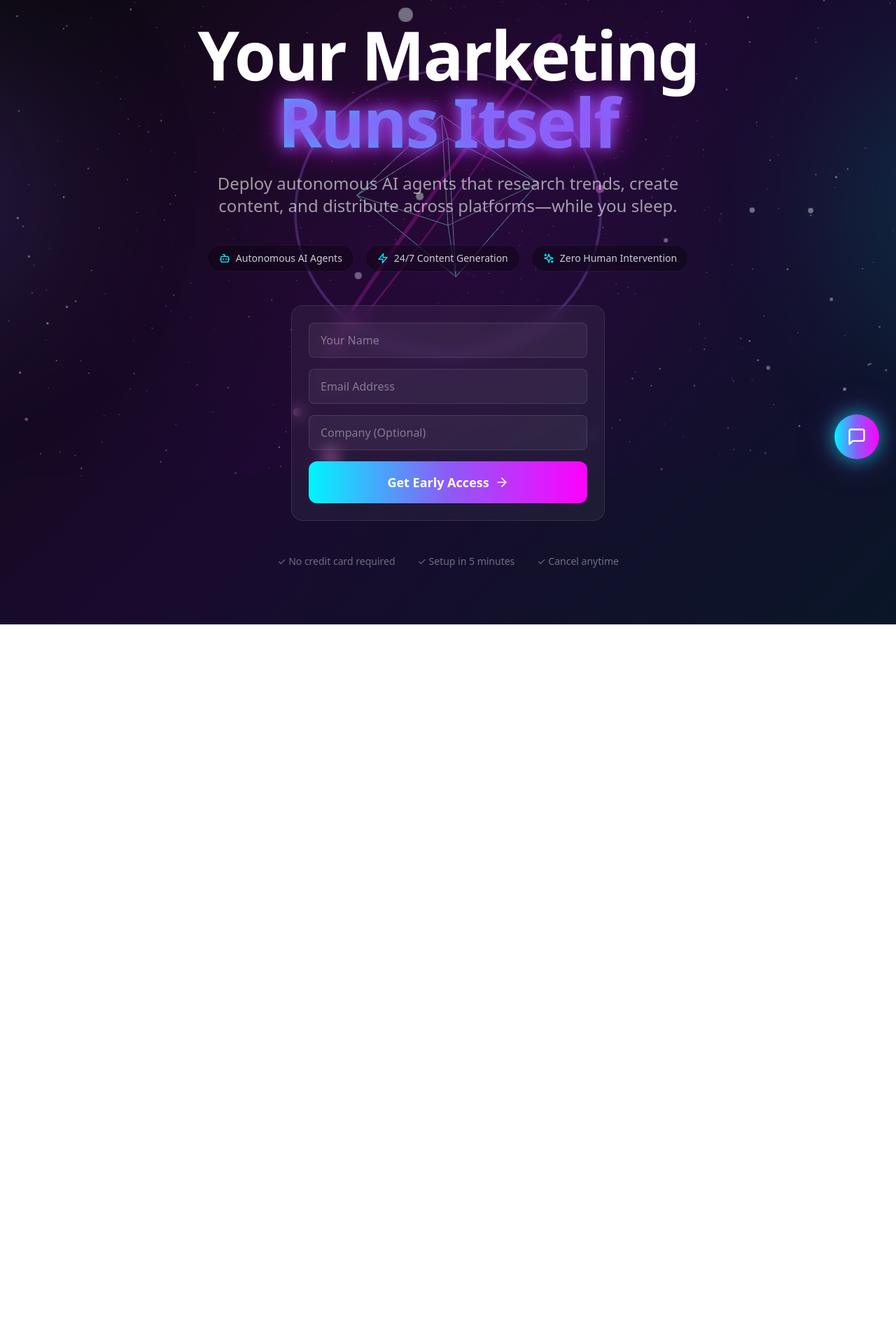
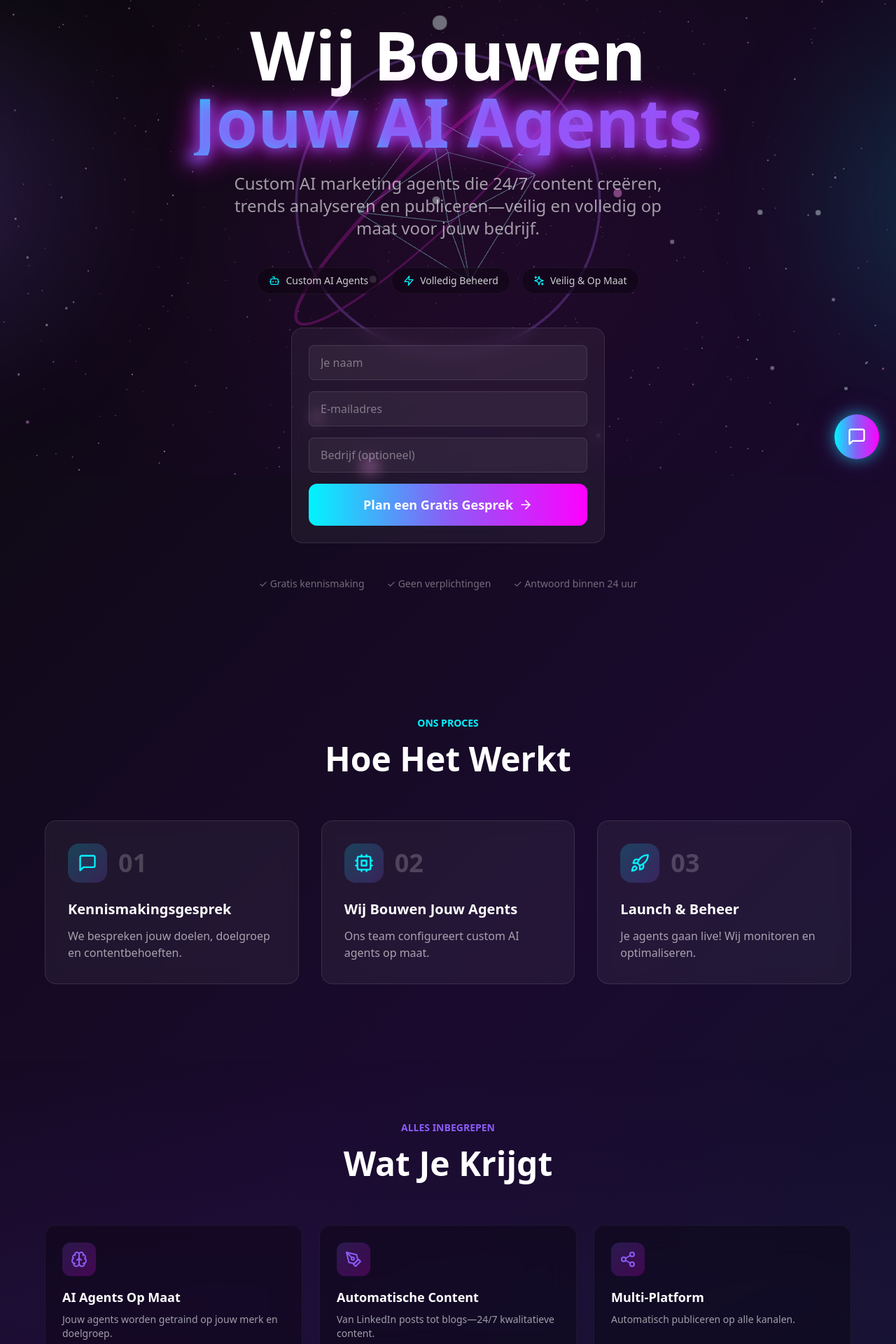
Before and after one commit to kmosterd/novaclaw-ai, a Next.js app: page / in a window 1280 px wide. Shown: the part 120-2040 px from the top of the page at 70% size. Before the commit the page ends 1012 px from the top, so only its background shows below. Built offline with nearby package versions, Linux system fonts and the light colour scheme.

Commit message:
Redesign landing page for agency positioning

```diff
--- a/app/page.tsx
+++ b/app/page.tsx
@@ -1,23 +1,20 @@
 import dynamic from "next/dynamic";
 import Hero from "@/components/Hero";
+import HowItWorks from "@/components/HowItWorks";
+import WhatYouGet from "@/components/WhatYouGet";
+import Pricing from "@/components/Pricing";
 import AgentChat from "@/components/AgentChat";
 
-// Dynamic import for 3D component to prevent SSR issues
-const ParticleField = dynamic(
-  () => import("@/components/three/ParticleField"),
-  { ssr: false }
-);
+const ParticleField = dynamic(() => import("@/components/three/ParticleField"), { ssr: false });
 
 export default function Home() {
   return (
     <main className="relative">
-      {/* 3D Background */}
       <ParticleField />
-
-      {/* Hero Section */}
-      <Hero />
-
-      {/* AI Chat Widget */}
+      <section id="contact"><Hero /></section>
+      <HowItWorks />
+      <WhatYouGet />
+      <Pricing />
       <AgentChat />
     </main>
   );
--- a/components/Hero.tsx
+++ b/components/Hero.tsx
@@ -1,220 +1,81 @@
 "use client";
-
 import { useState } from "react";
 import { motion } from "framer-motion";
 import { Sparkles, Zap, Bot, ArrowRight, CheckCircle2, Loader2 } from "lucide-react";
 import { cn } from "@/lib/utils";
 
-interface LeadFormData {
-  email: string;
-  name: string;
-  company: string;
-}
-
 export default function Hero() {
-  const [formData, setFormData] = useState<LeadFormData>({
-    email: "",
-    name: "",
-    company: "",
-  });
+  const [formData, setFormData] = useState({ email: "", name: "", company: "" });
   const [isSubmitting, setIsSubmitting] = useState(false);
   const [isSubmitted, setIsSubmitted] = useState(false);
-  const [error, setError] = useState<string | null>(null);
+  const [error, setError] = useState(null);
 
-  const handleSubmit = async (e: React.FormEvent) => {
+  const handleSubmit = async (e) => {
     e.preventDefault();
     setIsSubmitting(true);
-    setError(null);
-
     try {
-      const response = await fetch("/api/leads", {
-        method: "POST",
-        headers: { "Content-Type": "application/json" },
-        body: JSON.stringify({
-          ...formData,
-          source: "hero_form",
-          metadata: {
-            page: "homepage",
-            timestamp: new Date().toISOString(),
-            userAgent: typeof navigator !== "undefined" ? navigator.userAgent : "",
-          },
-        }),
-      });
-
-      if (!response.ok) {
-        throw new Error("Failed to submit");
-      }
-
+      const response = await fetch("/api/leads", { method: "POST", headers: { "Content-Type": "application/json" }, body: JSON.stringify({ ...formData, source: "hero_form" }) });
+      if (!response.ok) throw new Error("Failed");
       setIsSubmitted(true);
-    } catch (err) {
-      setError("Something went wrong. Please try again.");
-    } finally {
-      setIsSubmitting(false);
-    }
-  };
-
-  const containerVariants = {
-    hidden: { opacity: 0 },
-    visible: {
-      opacity: 1,
-      transition: {
-        staggerChildren: 0.15,
-        delayChildren: 0.2,
-      },
-    },
-  };
-
-  const itemVariants = {
-    hidden: { opacity: 0, y: 30 },
-    visible: {
-      opacity: 1,
-      y: 0,
-      transition: { duration: 0.6, ease: [0.22, 1, 0.36, 1] },
-    },
+    } catch (err) { setError("Er ging iets mis. Probeer opnieuw."); }
+    finally { setIsSubmitting(false); }
   };
 
   const features = [
-    { icon: Bot, text: "Autonomous AI Agents" },
-    { icon: Zap, text: "24/7 Content Generation" },
-    { icon: Sparkles, text: "Zero Human Intervention" },
+    { icon: Bot, text: "Custom AI Agents" },
+    { icon: Zap, text: "Volledig Beheerd" },
+    { icon: Sparkles, text: "Veilig & Op Maat" },
   ];
 
   return (
     <section className="relative min-h-screen flex items-center justify-center px-4 py-20">
-      <motion.div
-        className="max-w-6xl mx-auto text-center"
-        variants={containerVariants}
-        initial="hidden"
-        animate="visible"
-      >
-        {/* Badge */}
-        <motion.div variants={itemVariants} className="mb-8">
+      <motion.div className="max-w-6xl mx-auto text-center" initial={{ opacity: 0 }} animate={{ opacity: 1 }}>
+        <motion.div initial={{ opacity: 0, y: 20 }} animate={{ opacity: 1, y: 0 }} className="mb-8">
           <span className="inline-flex items-center gap-2 px-4 py-2 glass rounded-full text-sm">
-            <span className="relative flex h-2 w-2">
-              <span className="animate-ping absolute inline-flex h-full w-full rounded-full bg-neon-cyan opacity-75" />
-              <span className="relative inline-flex rounded-full h-2 w-2 bg-neon-cyan" />
-            </span>
+            <span className="relative flex h-2 w-2"><span className="animate-ping absolute inline-flex h-full w-full rounded-full bg-neon-cyan opacity-75" /><span className="relative inline-flex rounded-full h-2 w-2 bg-neon-cyan" /></span>
             <span className="text-white/80">Powered by Autonomous Intelligence</span>
           </span>
         </motion.div>
-
-        {/* Main Headline */}
-        <motion.h1
-          variants={itemVariants}
-          className="text-5xl md:text-7xl lg:text-8xl font-bold mb-6 tracking-tight"
-        >
-          <span className="block text-white">Your Marketing</span>
-          <span className="block neon-text animate-glow">Runs Itself</span>
+        <motion.h1 initial={{ opacity: 0, y: 20 }} animate={{ opacity: 1, y: 0 }} transition={{ delay: 0.1 }} className="text-5xl md:text-7xl lg:text-8xl font-bold mb-6">
+          <span className="block text-white">Wij Bouwen</span>
+          <span className="block neon-text animate-glow">Jouw AI Agents</span>
         </motion.h1>
-
-        {/* Subheadline */}
-        <motion.p
-          variants={itemVariants}
-          className="text-xl md:text-2xl text-white/60 max-w-2xl mx-auto mb-10"
-        >
-          Deploy autonomous AI agents that research trends, create content,
-          and distribute across platforms—while you sleep.
+        <motion.p initial={{ opacity: 0, y: 20 }} animate={{ opacity: 1, y: 0 }} transition={{ delay: 0.2 }} className="text-xl md:text-2xl text-white/60 max-w-2xl mx-auto mb-10">
+          Custom AI marketing agents die 24/7 content creëren, trends analyseren en publiceren—veilig en volledig op maat voor jouw bedrijf.
         </motion.p>
-
-        {/* Feature Pills */}
-        <motion.div
-          variants={itemVariants}
-          className="flex flex-wrap justify-center gap-4 mb-12"
-        >
+        <motion.div initial={{ opacity: 0, y: 20 }} animate={{ opacity: 1, y: 0 }} transition={{ delay: 0.3 }} className="flex flex-wrap justify-center gap-4 mb-12">
           {features.map((feature, idx) => (
-            <div
-              key={idx}
-              className="flex items-center gap-2 px-4 py-2 glass-dark rounded-full"
-            >
+            <div key={idx} className="flex items-center gap-2 px-4 py-2 glass-dark rounded-full">
               <feature.icon className="w-4 h-4 text-neon-cyan" />
               <span className="text-sm text-white/80">{feature.text}</span>
             </div>
           ))}
         </motion.div>
-
-        {/* Lead Capture Form */}
-        <motion.div variants={itemVariants} className="max-w-md mx-auto">
+        <motion.div initial={{ opacity: 0, y: 20 }} animate={{ opacity: 1, y: 0 }} transition={{ delay: 0.4 }} className="max-w-md mx-auto">
           {!isSubmitted ? (
             <form onSubmit={handleSubmit} className="space-y-4">
               <div className="glass p-6 space-y-4">
-                <input
-                  type="text"
-                  placeholder="Your Name"
-                  value={formData.name}
-                  onChange={(e) => setFormData({ ...formData, name: e.target.value })}
-                  className="glass-input"
-                  required
-                />
-                <input
-                  type="email"
-                  placeholder="Email Address"
-                  value={formData.email}
-                  onChange={(e) => setFormData({ ...formData, email: e.target.value })}
-                  className="glass-input"
-                  required
-                />
-                <input
-                  type="text"
-                  placeholder="Company (Optional)"
-                  value={formData.company}
-                  onChange={(e) => setFormData({ ...formData, company: e.target.value })}
-                  className="glass-input"
-                />
-
-                <button
-                  type="submit"
-                  disabled={isSubmitting}
-                  className={cn(
-                    "w-full py-4 px-6 rounded-xl font-semibold text-lg",
-                    "bg-gradient-to-r from-neon-cyan via-neon-purple to-neon-magenta",
-                    "hover:shadow-neon-cyan transition-all duration-300",
-                    "flex items-center justify-center gap-2",
-                    "disabled:opacity-70 disabled:cursor-not-allowed"
-                  )}
-                >
-                  {isSubmitting ? (
-                    <>
-                      <Loader2 className="w-5 h-5 animate-spin" />
-                      Processing...
-                    </>
-                  ) : (
-                    <>
-                      Get Early Access
-                      <ArrowRight className="w-5 h-5" />
-                    </>
-                  )}
+                <input type="text" placeholder="Je naam" value={formData.name} onChange={(e) => setFormData({ ...formData, name: e.target.value })} className="glass-input" required />
+                <input type="email" placeholder="E-mailadres" value={formData.email} onChange={(e) => setFormData({ ...formData, email: e.target.value })} className="glass-input" required />
+                <input type="text" placeholder="Bedrijf (optioneel)" value={formData.company} onChange={(e) => setFormData({ ...formData, company: e.target.value })} className="glass-input" />
+                <button type="submit" disabled={isSubmitting} className={cn("w-full py-4 px-6 rounded-xl font-semibold text-lg bg-gradient-to-r from-neon-cyan via-neon-purple to-neon-magenta hover:shadow-neon-cyan transition-all flex items-center justify-center gap-2", isSubmitting && "opacity-70")}>
+                  {isSubmitting ? <><Loader2 className="w-5 h-5 animate-spin" />Even geduld...</> : <>Plan een Gratis Gesprek<ArrowRight className="w-5 h-5" /></>}
                 </button>
-
-                {error && (
-                  <p className="text-red-400 text-sm text-center">{error}</p>
-                )}
+                {error && <p className="text-red-400 text-sm text-center">{error}</p>}
               </div>
             </form>
           ) : (
-            <motion.div
-              initial={{ opacity: 0, scale: 0.9 }}
-              animate={{ opacity: 1, scale: 1 }}
-              className="glass p-8 text-center"
-            >
-              <div className="w-16 h-16 mx-auto mb-4 rounded-full bg-neon-green/20 flex items-center justify-center">
-                <CheckCircle2 className="w-8 h-8 text-neon-green" />
-              </div>
-              <h3 className="text-2xl font-bold mb-2">You're In!</h3>
-              <p className="text-white/60">
-                Our AI agents are now preparing your personalized onboarding sequence.
-              </p>
-            </motion.div>
+            <div className="glass p-8 text-center">
+              <div className="w-16 h-16 mx-auto mb-4 rounded-full bg-neon-green/20 flex items-center justify-center"><CheckCircle2 className="w-8 h-8 text-neon-green" /></div>
+              <h3 className="text-2xl font-bold mb-2">Bedankt!</h3>
+              <p className="text-white/60">We nemen binnen 24 uur contact met je op.</p>
+            </div>
           )}
         </motion.div>
-
-        {/* Trust Indicators */}
-        <motion.div
-          variants={itemVariants}
-          className="mt-12 flex flex-wrap justify-center gap-8 text-white/40 text-sm"
-        >
-          <span>✓ No credit card required</span>
-          <span>✓ Setup in 5 minutes</span>
-          <span>✓ Cancel anytime</span>
+        <motion.div initial={{ opacity: 0 }} animate={{ opacity: 1 }} transition={{ delay: 0.5 }} className="mt-12 flex flex-wrap justify-center gap-8 text-white/40 text-sm">
+          <span>✓ Gratis kennismaking</span>
+          <span>✓ Geen verplichtingen</span>
+          <span>✓ Antwoord binnen 24 uur</span>
         </motion.div>
       </motion.div>
     </section>
--- /dev/null
+++ b/components/HowItWorks.tsx
@@ -0,0 +1,32 @@
+"use client";
+import { motion } from "framer-motion";
+import { MessageSquare, Cpu, Rocket } from "lucide-react";
+export default function HowItWorks() {
+  const steps = [
+    { icon: MessageSquare, step: "01", title: "Kennismakingsgesprek", description: "We bespreken jouw doelen, doelgroep en contentbehoeften." },
+    { icon: Cpu, step: "02", title: "Wij Bouwen Jouw Agents", description: "Ons team configureert custom AI agents op maat." },
+    { icon: Rocket, step: "03", title: "Launch & Beheer", description: "Je agents gaan live! Wij monitoren en optimaliseren." },
+  ];
+  return (
+    <section className="relative py-24 px-4">
+      <div className="max-w-6xl mx-auto">
+        <motion.div initial={{ opacity: 0, y: 20 }} whileInView={{ opacity: 1, y: 0 }} viewport={{ once: true }} className="text-center mb-16">
+          <span className="text-neon-cyan text-sm font-semibold uppercase">Ons Proces</span>
+          <h2 className="text-4xl md:text-5xl font-bold mt-4 mb-6">Hoe Het Werkt</h2>
+        </motion.div>
+        <div className="grid md:grid-cols-3 gap-8">
+          {steps.map((step, idx) => (
+            <motion.div key={idx} initial={{ opacity: 0, y: 30 }} whileInView={{ opacity: 1, y: 0 }} viewport={{ once: true }} className="glass p-8">
+              <div className="flex items-center gap-4 mb-6">
+                <div className="w-14 h-14 rounded-2xl bg-gradient-to-br from-neon-cyan/20 to-neon-purple/20 flex items-center justify-center"><step.icon className="w-7 h-7 text-neon-cyan" /></div>
+                <span className="text-4xl font-bold text-white/20">{step.step}</span>
+              </div>
+              <h3 className="text-xl font-bold mb-3">{step.title}</h3>
+              <p className="text-white/60">{step.description}</p>
+            </motion.div>
+          ))}
+        </div>
+      </div>
+    </section>
+  );
+}
--- /dev/null
+++ b/components/Pricing.tsx
@@ -0,0 +1,45 @@
+"use client";
+import { motion } from "framer-motion";
+import { Check, ArrowRight } from "lucide-react";
+import { cn } from "@/lib/utils";
+
+export default function Pricing() {
+  const plans = [
+    { name: "Starter", price: "497", period: "/maand", description: "Perfect om te starten", features: ["1 Custom AI Agent", "1 Platform", "Tot 20 posts/maand", "Email support"], popular: false },
+    { name: "Growth", price: "997", period: "/maand", description: "Voor bedrijven die willen opschalen", features: ["3 Custom AI Agents", "Alle platforms", "Onbeperkte content", "Priority support", "A/B testing"], popular: true },
+    { name: "Enterprise", price: "Op maat", period: "", description: "Voor grote organisaties", features: ["Onbeperkte AI Agents", "Custom integraties", "Dedicated manager", "24/7 support"], popular: false },
+  ];
+
+  return (
+    <section className="relative py-24 px-4">
+      <div className="max-w-6xl mx-auto">
+        <motion.div initial={{ opacity: 0, y: 20 }} whileInView={{ opacity: 1, y: 0 }} viewport={{ once: true }} className="text-center mb-16">
+          <span className="text-neon-magenta text-sm font-semibold uppercase">Transparante Prijzen</span>
+          <h2 className="text-4xl md:text-5xl font-bold mt-4 mb-6">Kies Jouw Plan</h2>
+          <p className="text-xl text-white/60">Geen verrassingen. Maandelijks opzegbaar.</p>
+        </motion.div>
+        <div className="grid md:grid-cols-3 gap-8">
+          {plans.map((plan, idx) => (
+            <motion.div key={idx} initial={{ opacity: 0, y: 30 }} whileInView={{ opacity: 1, y: 0 }} viewport={{ once: true }} className={cn("relative glass p-8 flex flex-col", plan.popular && "border-neon-cyan/50 scale-105")}>
+              {plan.popular && <div className="absolute -top-4 left-1/2 -translate-x-1/2"><span className="bg-gradient-to-r from-neon-cyan to-neon-purple px-4 py-1 rounded-full text-sm font-semibold">Meest Gekozen</span></div>}
+              <div className="text-center mb-8">
+                <h3 className="text-xl font-bold mb-2">{plan.name}</h3>
+                <div className="flex items-baseline justify-center gap-1">
+                  <span className="text-4xl font-bold">{plan.price.startsWith("Op") ? "" : "€"}{plan.price}</span>
+                  <span className="text-white/40">{plan.period}</span>
+                </div>
+                <p className="text-white/60 text-sm mt-2">{plan.description}</p>
+              </div>
+              <ul className="space-y-3 mb-8 flex-grow">
+                {plan.features.map((feature, fidx) => (
+                  <li key={fidx} className="flex items-start gap-3"><Check className="w-5 h-5 text-neon-green shrink-0" /><span className="text-white/80 text-sm">{feature}</span></li>
+                ))}
+              </ul>
+              <button className={cn("w-full py-3 px-6 rounded-xl font-semibold flex items-center justify-center gap-2", plan.popular ? "bg-gradient-to-r from-neon-cyan to-neon-magenta" : "glass-dark")}>Start Gesprek<ArrowRight className="w-4 h-4" /></button>
+            </motion.div>
+          ))}
+        </div>
+      </div>
+    </section>
+  );
+}
--- /dev/null
+++ b/components/WhatYouGet.tsx
@@ -0,0 +1,36 @@
+"use client";
+import { motion } from "framer-motion";
+import { Brain, PenTool, Share2, BarChart3, Shield, Headphones } from "lucide-react";
+
+export default function WhatYouGet() {
+  const features = [
+    { icon: Brain, title: "AI Agents Op Maat", description: "Jouw agents worden getraind op jouw merk en doelgroep." },
+    { icon: PenTool, title: "Automatische Content", description: "Van LinkedIn posts tot blogs—24/7 kwalitatieve content." },
+    { icon: Share2, title: "Multi-Platform", description: "Automatisch publiceren op alle kanalen." },
+    { icon: BarChart3, title: "Performance Dashboard", description: "Real-time inzicht in wat werkt." },
+    { icon: Shield, title: "Veilig & Compliant", description: "Privacy-first met enterprise-grade beveiliging." },
+    { icon: Headphones, title: "Dedicated Support", description: "Persoonlijke begeleiding, geen chatbots." },
+  ];
+
+  return (
+    <section className="relative py-24 px-4 bg-gradient-to-b from-transparent via-neon-purple/5 to-transparent">
+      <div className="max-w-6xl mx-auto">
+        <motion.div initial={{ opacity: 0, y: 20 }} whileInView={{ opacity: 1, y: 0 }} viewport={{ once: true }} className="text-center mb-16">
+          <span className="text-neon-purple text-sm font-semibold uppercase">Alles Inbegrepen</span>
+          <h2 className="text-4xl md:text-5xl font-bold mt-4 mb-6">Wat Je Krijgt</h2>
+        </motion.div>
+        <div className="grid md:grid-cols-2 lg:grid-cols-3 gap-6">
+          {features.map((feature, idx) => (
+            <motion.div key={idx} initial={{ opacity: 0, y: 20 }} whileInView={{ opacity: 1, y: 0 }} viewport={{ once: true }} className="glass-dark p-6">
+              <div className="w-12 h-12 rounded-xl bg-gradient-to-br from-neon-purple/20 to-neon-magenta/20 flex items-center justify-center mb-4">
+                <feature.icon className="w-6 h-6 text-neon-purple" />
+              </div>
+              <h3 className="text-lg font-bold mb-2">{feature.title}</h3>
+              <p className="text-white/60 text-sm">{feature.description}</p>
+            </motion.div>
+          ))}
+        </div>
+      </div>
+    </section>
+  );
+}
```
